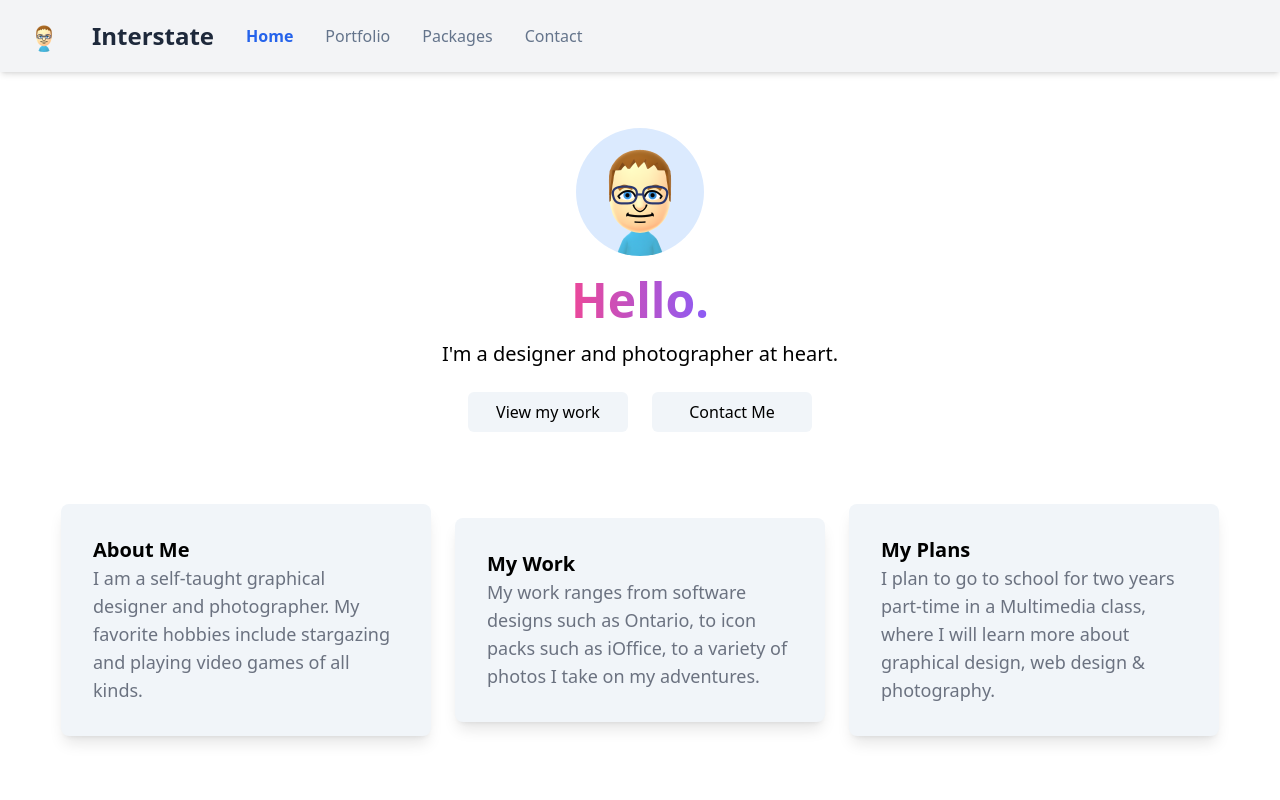
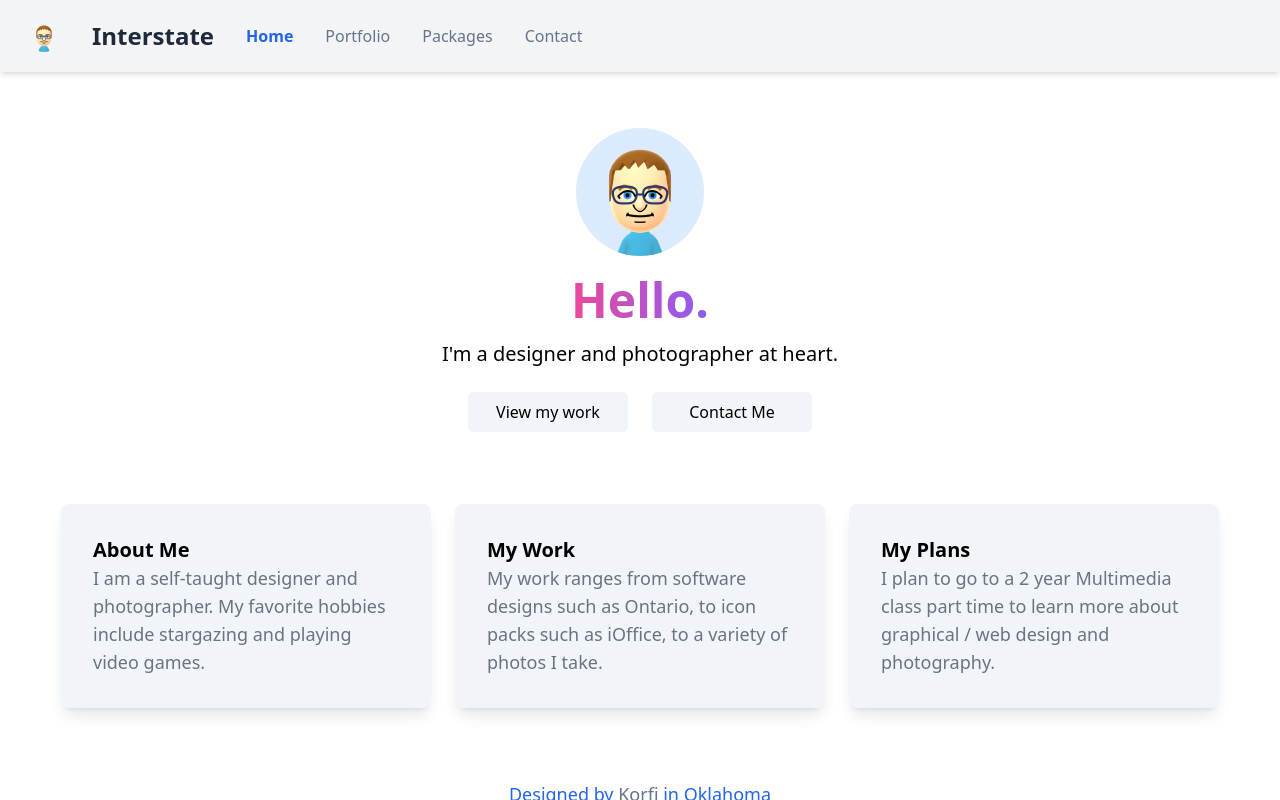
Before and after one commit to Korfi8267/Interstate, a Vue app: page / in a window 1280 px wide. Built offline with nearby package versions, Linux system fonts and the light colour scheme.

Commit message:
adjust box sizing / content

```diff
--- a/src/views/Home.vue
+++ b/src/views/Home.vue
@@ -23,20 +23,20 @@
 
 <div class="my-12"></div>
 
-<div class="justify-center px-6 flex flex-col items-center xl:flex-row flex-wrap gap-6">
-  <div class="box-border h-auto w-[370px] rounded-lg shadow-lg bg-slate-100 dark:bg-slate-800 p-8 overflow-auto">
+<div class="justify-center px-6 flex items-center flex-col md:flex-row flex-wrap gap-6">
+  <div class="box-border h-auto w-[370px] md:w-[330px] xl:w-[370px] rounded-lg shadow-lg bg-slate-100 dark:bg-slate-800 p-8 overflow-auto">
     <span class="inline-block font-semibold text-black dark:text-white text-xl align-middle">About Me</span><br/>
-    <span class="inline-block font-regular text-gray-500 dark:text-gray-400 text-lg">I am a self-taught graphical designer and photographer. My favorite hobbies include stargazing and playing video games of all kinds.</span>
+    <span class="inline-block font-regular text-gray-500 dark:text-gray-400 text-lg">I am a self-taught designer and photographer. My favorite hobbies include stargazing and playing video games.</span>
   </div>
 
-  <div class="box-border h-auto w-[370px] rounded-lg shadow-lg bg-slate-100 dark:bg-slate-800 p-8 overflow-auto">
+  <div class="box-border h-auto w-[370px] md:w-[330px] xl:w-[370px] rounded-lg shadow-lg bg-slate-100 dark:bg-slate-800 p-8 overflow-auto">
     <span class="inline-block font-semibold text-black dark:text-white text-xl align-middle">My Work</span><br/>
-    <span class="inline-block font-regular text-gray-500 dark:text-gray-400 text-lg">My work ranges from software designs such as Ontario, to icon packs such as iOffice, to a variety of photos I take on my adventures.</span>
+    <span class="inline-block font-regular text-gray-500 dark:text-gray-400 text-lg">My work ranges from software designs such as Ontario, to icon packs such as iOffice, to a variety of photos I take.</span>
   </div>
 
-  <div class="box-border h-auto w-[370px] rounded-lg shadow-lg bg-slate-100 dark:bg-slate-800 p-8">
+  <div class="box-border h-auto w-[370px] md:w-[684px] xl:w-[370px] rounded-lg shadow-lg bg-slate-100 dark:bg-slate-800 p-8">
     <span class="inline-block font-semibold text-black dark:text-white text-xl align-middle">My Plans</span><br/>
-    <span class="inline-block font-regular text-gray-500 dark:text-gray-400 text-lg">I plan to go to school for two years part-time in a Multimedia class, where I will learn more about graphical design, web design & photography.</span>
+    <span class="inline-block font-regular text-gray-500 dark:text-gray-400 text-lg">I plan to go to a 2 year Multimedia class part time to learn more about graphical / web design and photography.</span>
   </div>
 </div><br/>
 
```
